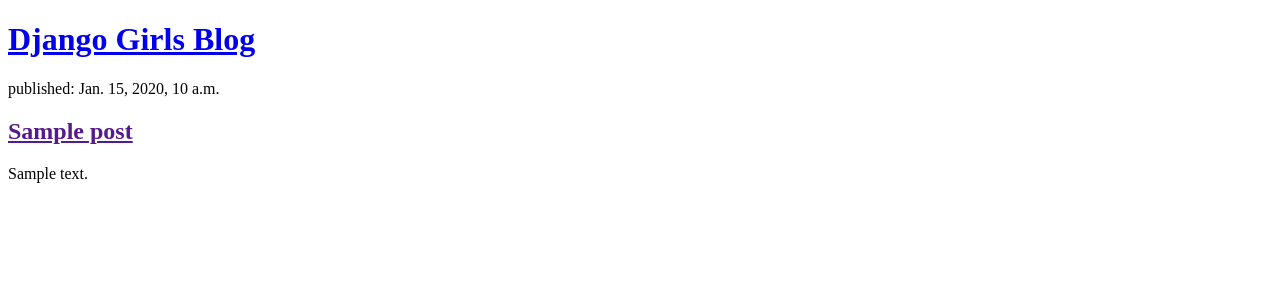
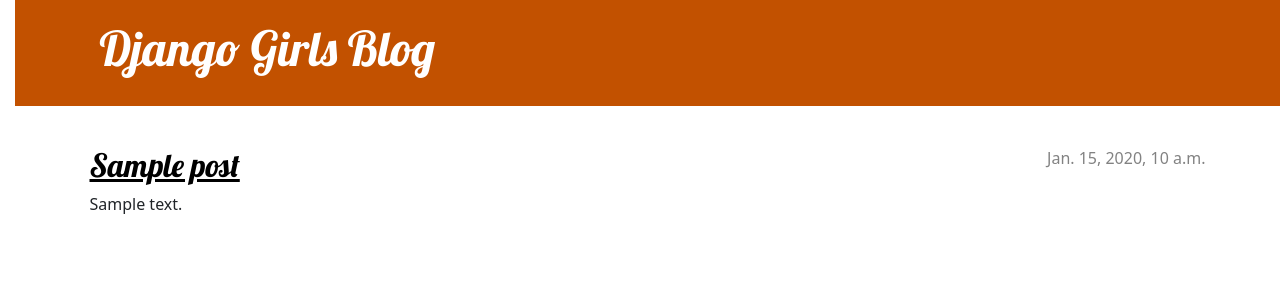
Before and after one commit to victormacari/django_blogposts, a Django app: page / in a window 1280 px wide. Shown: the top 300 px of the page. Run offline with Django 5.2, Linux system fonts and the light colour scheme; tables that the repository leaves empty hold one stand-in row (values such as "Sample post").

Commit message:
feat: adds styling

```diff
--- /dev/null
+++ b/blog/static/css/blog.css
@@ -0,0 +1,80 @@
+body {
+    padding-left: 15px;
+}
+
+h1 a, h2 a {
+    color: #C25100;
+    font-family: 'Lobster';
+}
+
+.page-header {
+    background-color: #C25100;
+    margin-top: 0;
+    margin-bottom: 40px;
+    padding: 20px 20px 20px 40px;
+}
+
+.page-header h1,
+.page-header h1 a,
+.page-header h1 a:visited,
+.page-header h1 a:active {
+    color: #ffffff;
+    font-size: 36pt;
+    text-decoration: none;
+}
+
+h1,
+h2,
+h3,
+h4 {
+    font-family: 'Lobster', cursive;
+}
+
+.date {
+    color: #828282;
+}
+
+.save {
+    float: right;
+}
+
+.post-form textarea,
+.post-form input {
+    width: 100%;
+}
+
+.top-menu,
+.top-menu:hover,
+.top-menu:visited {
+    color: #ffffff;
+    float: right;
+    font-size: 26pt;
+    margin-right: 20px;
+}
+
+.post {
+    margin-bottom: 70px;
+}
+
+.post h2 a,
+.post h2 a:visited {
+    color: #000000;
+}
+
+.post > .date,
+.post > .actions {
+    float: right;
+}
+
+.btn-secondary,
+.btn-secondary:visited {
+    color: #C25100;
+    background: none;
+    border-color: #C25100;
+    margin-left: 15px;
+}
+
+.btn-secondary:hover {
+    color: #FFFFFF;
+    background-color: #C25100;
+}
--- a/blog/templates/blog/post_list.html
+++ b/blog/templates/blog/post_list.html
@@ -1,18 +1,36 @@
+{% load static %}
 <!DOCTYPE html>
 <html>
+
 <head>
     <title>Django Girls blog</title>
+    <link href="https://cdn.jsdelivr.net/npm/bootstrap@5.3.8/dist/css/bootstrap.min.css" rel="stylesheet"
+        integrity="sha384-sRIl4kxILFvY47J16cr9ZwB07vP4J8+LH7qKQnuqkuIAvNWLzeN8tE5YBujZqJLB" crossorigin="anonymous">
+    <link rel="stylesheet" href="https://fonts.googleapis.com/css?family=Lobster&subset=latin,latin-ext">
+    <link rel="stylesheet" href="{% static 'css/blog.css' %}">
 </head>
+
 <body>
-        <header>
+    <header class="page-header">
+        <div class="container">
             <h1><a href="/">Django Girls Blog</a></h1>
+        </div>
     </header>
+    <main class="container">
+        <div class="row">
+            <div class="col">
                 {% for post in posts %}
-    <article>
-        <time>published: {{ post.published_date }}</time>
+                <article class="post">
+                    <time class="date">
+                        {{ post.published_date }}
+                    </time>
                     <h2><a href="">{{ post.title }}</a></h2>
                     <p>{{ post.text|linebreaksbr }}</p>
                 </article>
                 {% endfor %}
+            </div>
+        </div>
+    </main>
 </body>
+
 </html>
```
Lines whose indentation alone changed are shown as unchanged.
